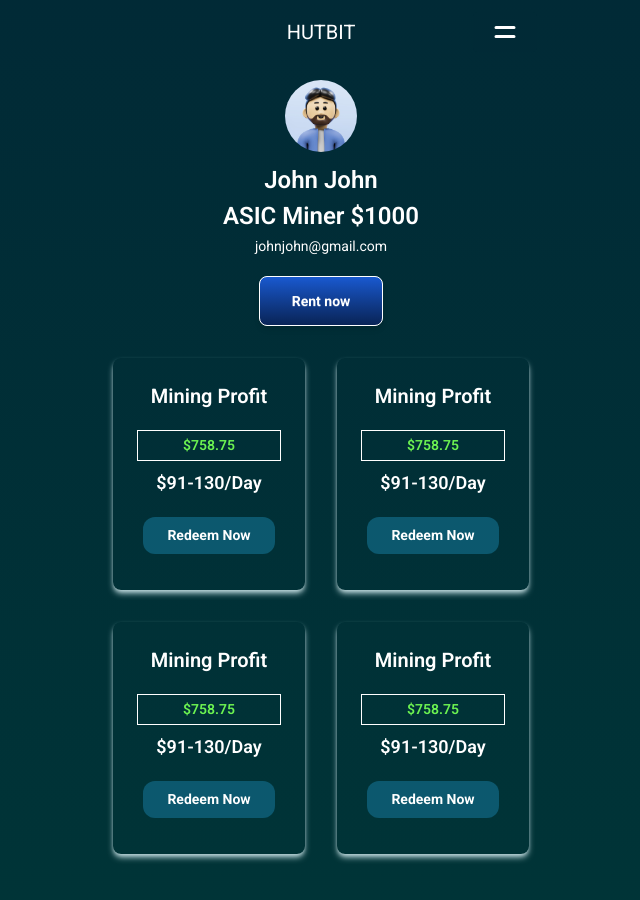
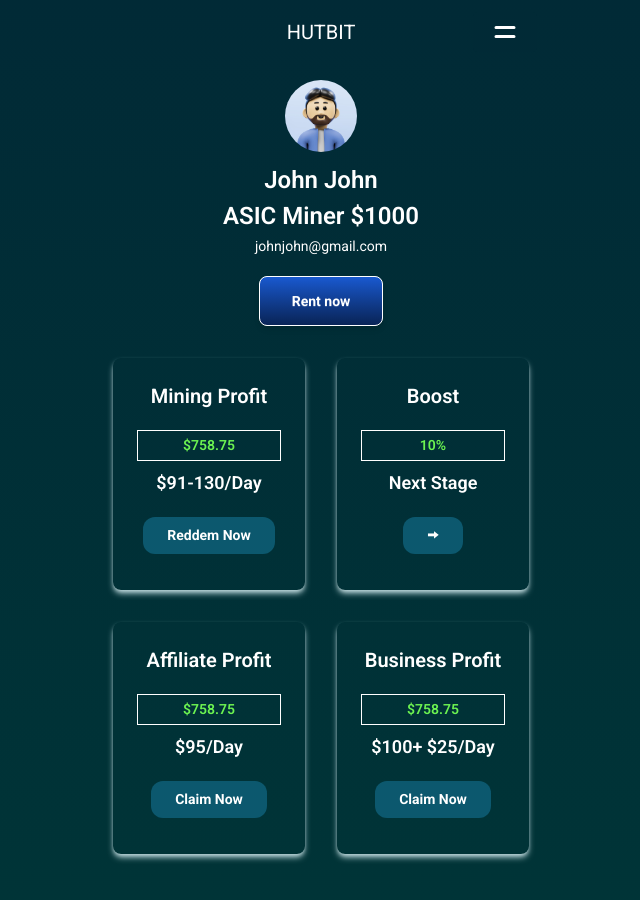
Before and after one commit to Arif-Islam21/hutbit, a React (Vite) app: page /profit in a window 1280 px wide. Shown: the whole page, without its empty margins (319-959 px from the left). Built offline with nearby package versions, Linux system fonts and the light colour scheme.

Commit message:
profit page done

```diff
--- a/src/Components/Cards/ProfitCards.jsx
+++ b/src/Components/Cards/ProfitCards.jsx
@@ -1,15 +1,15 @@
-const ProfitCards = () => {
+const ProfitCards = ({ profit }) => {
   return (
     <div className="card card-md shadow-md shadow-fourth">
       <div className="card-body">
-        <h2 className="text-xl font-semibold text-center">Mining Profit</h2>
+        <h2 className="text-xl font-semibold text-center">{profit.title}</h2>
         <h4 className="border border-white text-center py-1 mt-3 font-semibold text-[#6CF351]">
-          $758.75
+          {profit.amount}
         </h4>
-        <h3 className="text-center text-lg font-semibold ">$91-130/Day</h3>
+        <h3 className="text-center text-lg font-semibold ">{profit.time} </h3>
         <div className="justify-center card-actions">
           <button className="py-2 bg-ninth px-6 my-3 rounded-xl text-white font-bold">
-            Redeem Now
+            {profit.btnText}
           </button>
         </div>
       </div>
--- a/src/Pages/Profite/Profit.jsx
+++ b/src/Pages/Profite/Profit.jsx
@@ -2,14 +2,43 @@ import ProfitCards from "../../Components/Cards/ProfitCards";
 import ProfitAvater from "./ProfitAvater";
 
 const Profit = () => {
+  const profitData = [
+    {
+      id: 1,
+      title: "Mining Profit",
+      amount: "$758.75",
+      time: "$91-130/Day",
+      btnText: "Reddem Now",
+    },
+    {
+      id: 2,
+      title: "Boost",
+      amount: "10%",
+      time: "Next Stage",
+      btnText: "🠪",
+    },
+    {
+      id: 3,
+      title: "Affiliate Profit",
+      amount: "$758.75",
+      time: "$95/Day",
+      btnText: "Claim Now",
+    },
+    {
+      id: 4,
+      title: "Business Profit",
+      amount: "$758.75",
+      time: "$100+ $25/Day",
+      btnText: "Claim Now",
+    },
+  ];
   return (
     <div>
       <ProfitAvater />
       <div className="grid grid-cols-2 gap-8  mx-4 mt-8 pb-12">
-        <ProfitCards />
-        <ProfitCards />
-        <ProfitCards />
-        <ProfitCards />
+        {profitData.map((profit) => (
+          <ProfitCards key={profit.id} profit={profit} />
+        ))}
       </div>
     </div>
   );
```
